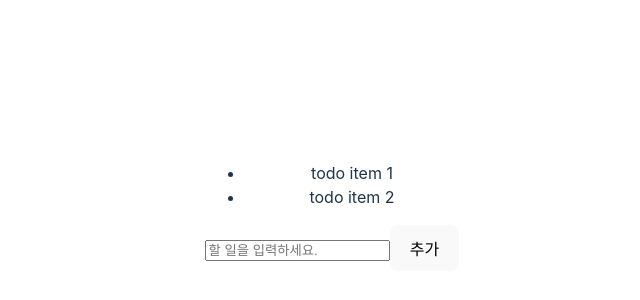
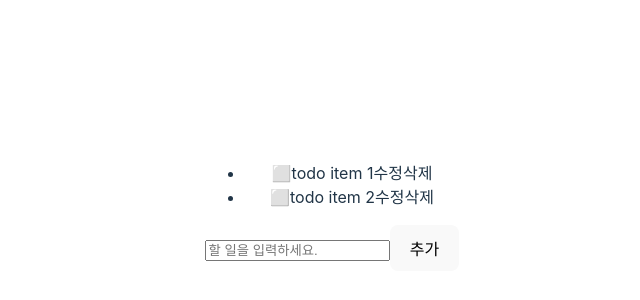
Before and after one commit to kyl6682/my-todo-app, a React (Vite) app: page / in a window 1280 px wide. Shown: the part 192-492 px from the top of the page, without its empty margins (308-948 px from the left). Built offline with nearby package versions, Linux system fonts and the light colour scheme.

Commit message:
✨ [check] 할 일 체크 기능 추가 #6

```diff
--- a/src/components/TodoItem.jsx
+++ b/src/components/TodoItem.jsx
@@ -1,11 +1,13 @@
 import PropTypes from "prop-types";
+import { useState } from "react";
 
-const TodoItem = ({ todo }) => {
+
+const TodoItem = ({ todo, updateTodo }) => {
     return <li>
-            <span></span>
+            <CheckTodo />
             {todo.content}
-            <span></span>
-            <span></span>
+            <EditTodo todo = {todo} updateTodo={updateTodo}/>
+            <DeleteTodo />
         </li>;
 };
 
@@ -15,6 +17,41 @@ TodoItem.propTypes = {
         id: PropTypes.number.isRequired,
         content: PropTypes.string.isRequired,
     }).isRequired,
+    updateTodo: PropTypes.func.isRequired,
 };
 
+const CheckTodo = () => {
+    const [isComplete, setIsComplete] = useState(false);
+
+    return (
+        <span onClick={() => setIsComplete(!isComplete)}>{isComplete? '☑️' : '⬜️'}</span>
+    )
+}
+
+const EditTodo= ({todo, updateTodo}) => {
+    const [isEditing, setIsEditing] = useState(false);
+    const [editValue, setEditValue] = useState(todo.content);
+
+    const handleEditClick = () => {
+        // 수정 버튼을 누르면 편집 모드 활성화
+        setIsEditing(true);
+    }
+
+    const handleSaveClick = () => {
+        if(editValue.trim() === '') return; // 빈 값 방지
+        updateTodo(todo.id, editValue);
+        setIsEditing(false);
+    }
+
+    return (
+        <span onClick={handleEditClick}>수정</span>
+    )
+}
+
+const DeleteTodo= () => {
+    return (
+        <span>삭제</span>
+    )
+}
+
 export default TodoItem;
--- a/src/components/TodoList.jsx
+++ b/src/components/TodoList.jsx
@@ -9,16 +9,26 @@ function TodoList() {
         { id: 1, content: "todo item 2" }
     ]);
 
+    // 리스트에 할 일 추가
     const addTodo = (todoContent) => {
         const newTodo = { id: Date.now(), content: todoContent };
         setTodos((prevTodos) => [...prevTodos, newTodo]);
     };
 
+    // 특정 id의 todo 내용 변경
+    const updateTodo = (id, newContent) => {
+        setTodos((prevTodos) =>
+            prevTodos.map((todo) =>
+                todo.id === id ? {...todo, content:newContent } : todo
+            )
+        )
+    }
+
     return (
         <>
             <ul>
                 {todos.map((todo) => (
-                    <TodoItem key={todo.id} todo={todo} />
+                    <TodoItem key={todo.id} todo={todo} updateTodo = {updateTodo}/>
                 ))}
             </ul>
             <AddTodo addTodo={addTodo} />
```
